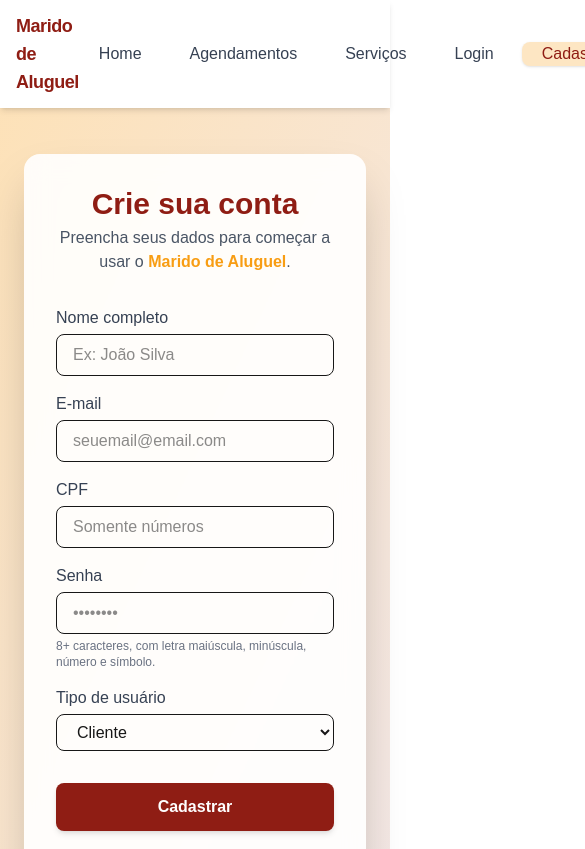
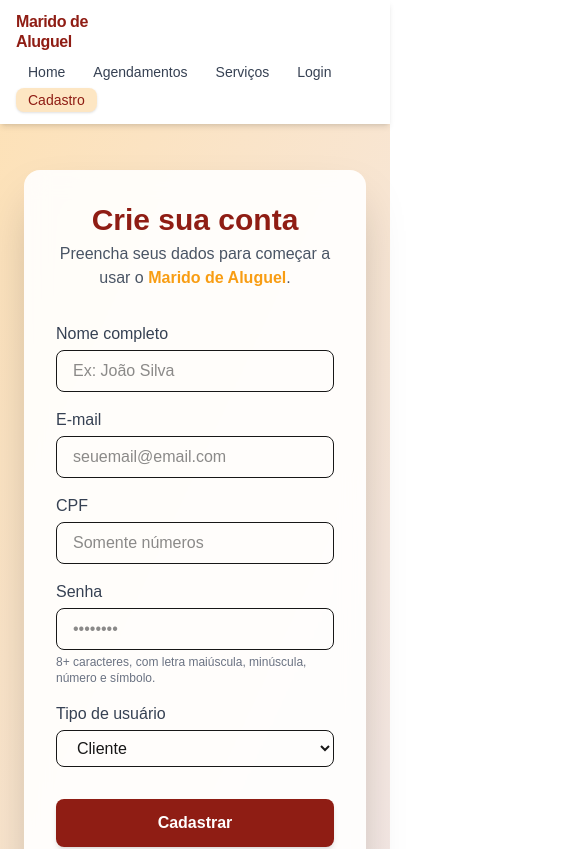
Before and after one commit to LeonardoCosme/mvp, a Next.js app in the folder frontend/: page /cadastro in a window 390 px wide. Shown: the top 849 px of the page, 585 px wide, since content can reach past the window. Built offline with nearby package versions, Linux system fonts and the light colour scheme; no server answers.

Commit message:
ajuste no header

```diff
--- a/frontend/src/app/components/header.tsx
+++ b/frontend/src/app/components/header.tsx
@@ -16,8 +16,9 @@ export default function Header() {
   const syncAuthState = () => {
     const hasToken = !!getToken();
     setLogged(hasToken);
-    if (typeof window !== 'undefined') {
-      setNome(localStorage.getItem('nomeUsuario'));
+
+    if (typeof globalThis !== 'undefined' && globalThis.localStorage) {
+      setNome(globalThis.localStorage.getItem('nomeUsuario'));
     }
   };
 
@@ -27,17 +28,24 @@ export default function Header() {
 
   useEffect(() => {
     const handler = () => syncAuthState();
-    window.addEventListener('auth-changed', handler);
-    return () => window.removeEventListener('auth-changed', handler);
+
+    if (typeof globalThis !== 'undefined' && globalThis.addEventListener) {
+      globalThis.addEventListener('auth-changed', handler);
+      return () => globalThis.removeEventListener('auth-changed', handler);
+    }
+
+    return undefined;
   }, []);
 
   function logout() {
     removeToken();
-    if (typeof window !== 'undefined') {
-      localStorage.removeItem('tipo');
-      localStorage.removeItem('nomeUsuario');
-      window.dispatchEvent(new Event('auth-changed'));
+
+    if (typeof globalThis !== 'undefined' && globalThis.localStorage) {
+      globalThis.localStorage.removeItem('tipo');
+      globalThis.localStorage.removeItem('nomeUsuario');
+      globalThis.dispatchEvent(new Event('auth-changed'));
     }
+
     setLogged(false);
     setNome(null);
     router.push('/login');
@@ -55,27 +63,34 @@ export default function Header() {
   ].filter(Boolean) as { href: string; label: string }[];
 
   return (
-    <header className="sticky top-0 left-0 right-0 bg-white shadow-md z-50 backdrop-blur-sm">
-      <div className="max-w-6xl mx-auto px-4 py-3 flex items-center justify-between">
+    <header className="sticky top-0 left-0 right-0 z-50 bg-white/90 backdrop-blur-sm shadow-md">
+      <div className="max-w-6xl mx-auto px-4 py-3">
+        <div className="flex flex-wrap items-center justify-between gap-2">
           <Link
             href="/"
-          className="font-extrabold text-[#8F1D14] text-lg tracking-tight hover:opacity-90 transition"
+            className="min-w-0 shrink font-extrabold text-[#8F1D14] text-base sm:text-lg tracking-tight hover:opacity-90 transition leading-tight"
           >
-          Marido de Aluguel
+            <span className="block sm:hidden">
+              Marido de<br />Aluguel
+            </span>
+            <span className="hidden sm:block">Marido de Aluguel</span>
           </Link>
 
-        <nav className="flex items-center gap-2 md:gap-3 relative">
+          <nav className="min-w-0 w-full sm:w-auto flex flex-wrap sm:flex-nowrap items-center justify-start sm:justify-end gap-1 sm:gap-2">
             {links.map((link) => {
               const active = pathname === link.href;
               return (
-              <div key={link.href} className="relative px-2">
+                <div key={link.href} className="relative">
                   <Link
                     href={link.href}
-                  className={`relative z-10 px-3 py-1.5 rounded-lg transition-all duration-200 font-medium ${
+                    className={[
+                      'relative z-10 px-3 py-1.5 rounded-lg transition-all duration-200 font-medium',
+                      'text-sm sm:text-base',
+                      'whitespace-normal',
                       active
                         ? 'text-[#8F1D14]'
-                      : 'text-gray-700 hover:text-[#8F1D14] hover:bg-[#F89D13]/10'
-                  }`}
+                        : 'text-gray-700 hover:text-[#8F1D14] hover:bg-[#F89D13]/10',
+                    ].join(' ')}
                   >
                     {link.label}
                   </Link>
@@ -87,8 +102,8 @@ export default function Header() {
                         initial={{ opacity: 0, scale: 0.95 }}
                         animate={{ opacity: 1, scale: 1 }}
                         exit={{ opacity: 0, scale: 0.95 }}
-                      transition={{ duration: 0.25, ease: 'easeOut' }}
-                      className="absolute inset-0 bg-[#F89D13]/25 rounded-lg -z-0 shadow-sm"
+                        transition={{ duration: 0.2, ease: 'easeOut' }}
+                        className="pointer-events-none absolute inset-0 -z-0 rounded-lg bg-[#F89D13]/25 shadow-sm"
                       />
                     )}
                   </AnimatePresence>
@@ -99,13 +114,18 @@ export default function Header() {
             {logged && (
               <button
                 onClick={logout}
-              className="text-red-600 px-3 py-1.5 rounded-lg hover:bg-red-50 transition-all font-medium"
+                className="max-w-[40vw] sm:max-w-none truncate text-red-600 text-sm sm:text-base px-3 py-1.5 rounded-lg hover:bg-red-50 transition-all font-medium"
+                title={nome ? `Sair (${nome.split(' ')[0]})` : 'Sair'}
               >
+                <span className="sm:hidden">Sair</span>
+                <span className="hidden sm:inline">
                   Sair {nome ? `(${nome.split(' ')[0]})` : ''}
+                </span>
               </button>
             )}
           </nav>
         </div>
+      </div>
     </header>
   );
 }
```
Lines whose indentation alone changed are shown as unchanged.
